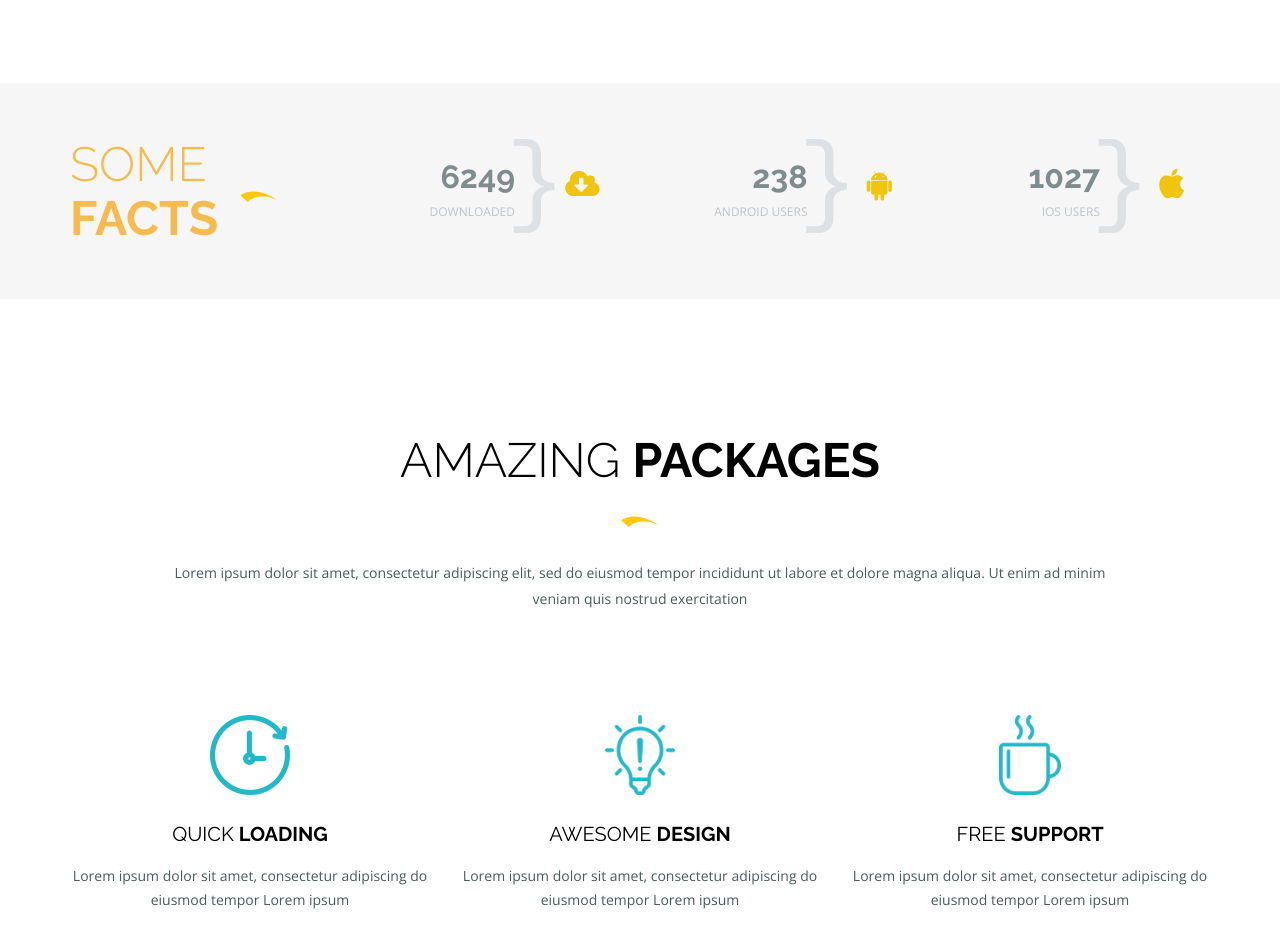
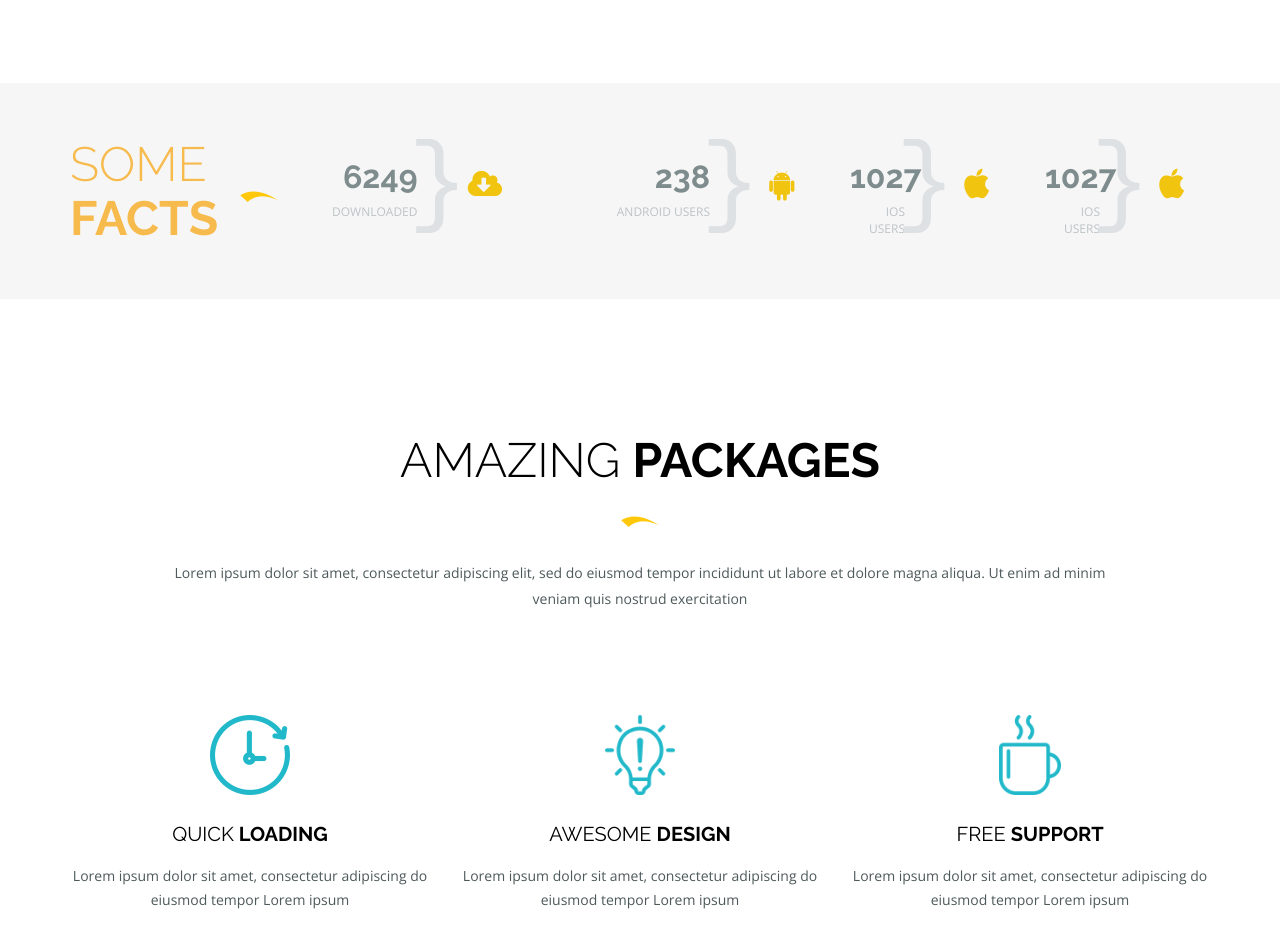
Before and after one commit to Nathan-cloud/Smx, a plain HTML site: page index.html in a window 1280 px wide. Shown: the part 1520-2454 px from the top of the page. Drawn offline with nearby package versions, Linux system fonts and the light colour scheme; files whose address does not match are found by name.

Commit message:
Update index.html

```diff
--- a/index.html
+++ b/index.html
@@ -198,7 +198,7 @@
     <div class="counter-area">
       <div class="container">
         <div class="row">
-          <div class="col-md-3 col-sm-12 col-xs-12">
+          <div class="col-md-2 col-sm-12 col-xs-12">
             <div class="section-title">
               <h2>SOME <br /><span>FACTS</span></h2>
             </div>
@@ -231,7 +231,20 @@
               <span class="counter-icon"><i class="fa fa-android"></i></span>
             </div>
           </div>
-          <div class="col-md-3 col-sm-4 col-xs-12">
+          <div class="col-md-2 col-sm-4 col-xs-12">
+            <div class="counter-box">
+              <h2
+                class="counter counter-up"
+                data-counterup-time="1500"
+                data-counterup-delay="30"
+              >
+                1027
+              </h2>
+              <p class="counter-text">IOS USERS</p>
+              <span class="counter-icon"><i class="fa fa-apple"></i></span>
+            </div>
+          </div>
+          <div class="col-md-2 col-sm-4 col-xs-12">
             <div class="counter-box">
               <h2
                 class="counter counter-up"
```
